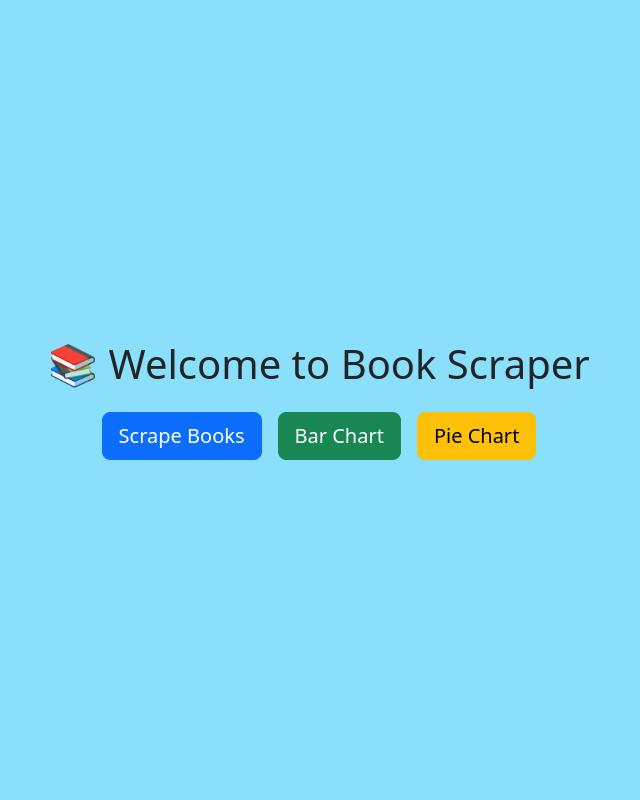
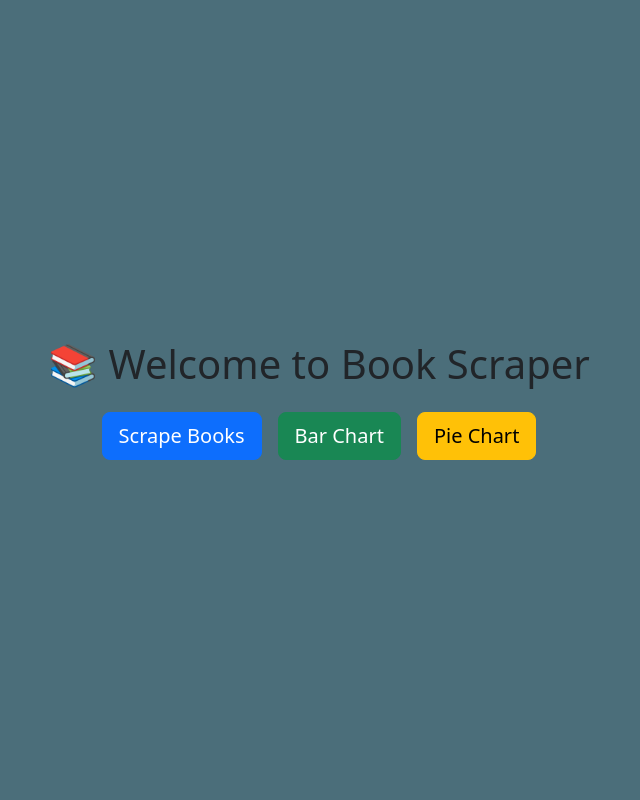
Before and after one commit to Sakshikabir/Flask-Scraping, a Flask app: page / in a window 1280 px wide. Shown: the whole page, without its empty margins (321-961 px from the left). Run offline with Flask 3, Linux system fonts and the light colour scheme.

Commit message:
Initial commit

```diff
--- a/templates/home.html
+++ b/templates/home.html
@@ -12,7 +12,7 @@
         }
         .card {
             border-radius: 20px;
-            box-shadow: 0px 4px 20px rgba(0,0,0,0.1);
+            box-shadow: 0px 4px 20px rgba(0, 0, 0, 0.1);
         }
         table {
             background: white;
@@ -20,7 +20,7 @@
             overflow: hidden;
         }
         th {
-            background-color: #007bff !important;
+            background-color: #549fef !important;
             color: white;
         }
         .btn-lg {
--- a/templates/index.html
+++ b/templates/index.html
@@ -10,7 +10,7 @@
             display: flex;
             align-items: center;
             justify-content: center;
-            background-color: #8adffb;
+            background-color: #4b6e7a;
         }
     </style>
 </head>
```
Also changed, not shown: app.py (+4 -4 lines).
